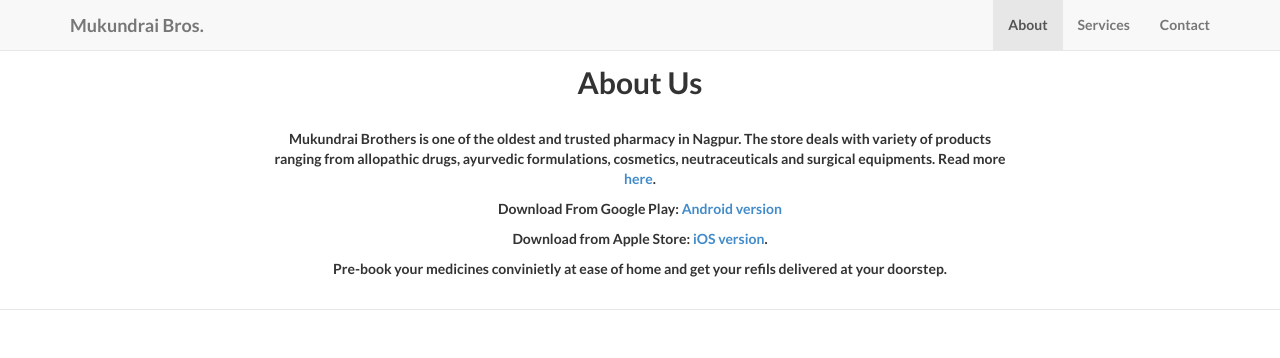
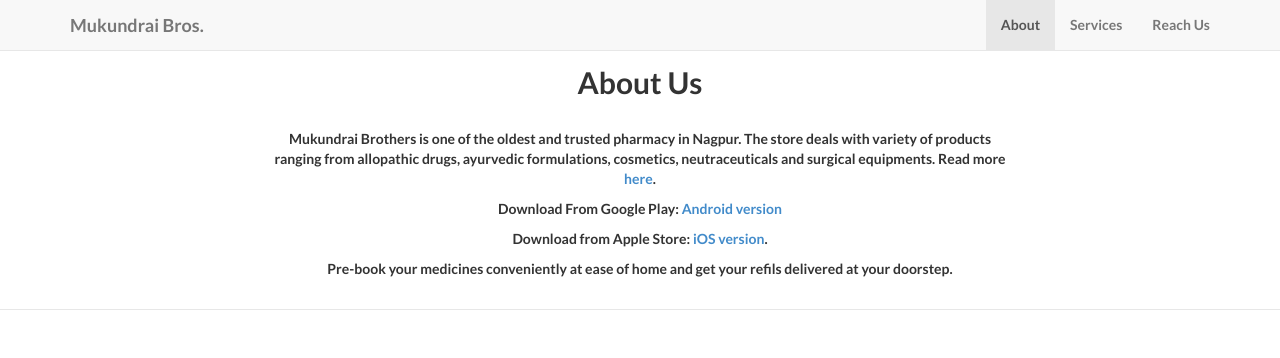
Before and after one commit to mukundraibros/mukundrai, a Jekyll site: the page built from index.html, in a window 1280 px wide and 900 px high, scrolled down 771 px. Shown: the top 358 px of the window. Built offline with Jekyll 4.4.1, drawn with Linux system fonts in a browser that asks for light colours; some of the changed text lies outside the part shown.

Commit message:
updations

```diff
--- a/_includes/about.html
+++ b/_includes/about.html
@@ -9,7 +9,7 @@
 Read more <a href="http://mukundrai.com/about-us">here</a>.</p>
                 <p>Download From Google Play: <a href="https://updatethisurl.com">Android version</a></p>
                 <p>Download from Apple Store: <a href="http://updatethisurl.com//">iOS version</a>.</p>
-                <p>Pre-book your medicines convinietly at ease of home and get your refils delivered at your doorstep.</p>
+                <p>Pre-book your medicines conveniently at ease of home and get your refils delivered at your doorstep.</p>
                 <br/>
               </div>
         </div>
--- a/_includes/footer.html
+++ b/_includes/footer.html
@@ -13,11 +13,11 @@
                     </li>
                     <li class="footer-menu-divider">&sdot;</li>
                     <li>
-                        <a href="#services">Services</a>
+                        <a href="#services">Download App</a>
                     </li>
                     <li class="footer-menu-divider">&sdot;</li>
                     <li>
-                        <a href="#contact">Contact</a>
+                        <a href="#reach-us">Reach Us</a>
                     </li>
                 </ul>
                 <p class="copyright text-muted small">{{ site.copyright }}</p>
--- a/_includes/header.html
+++ b/_includes/header.html
@@ -21,7 +21,7 @@
                     <a class="page-scroll" href="#services">Services</a>
                 </li>
                 <li>
-                    <a class="page-scroll" href="#contact">Contact</a>
+                    <a class="page-scroll" href="#reach-us">Reach Us</a>
                 </li>
             </ul>
         </div>
```
Also changed, not shown: _includes/reach-us.html (renamed from _includes/contact.html).
